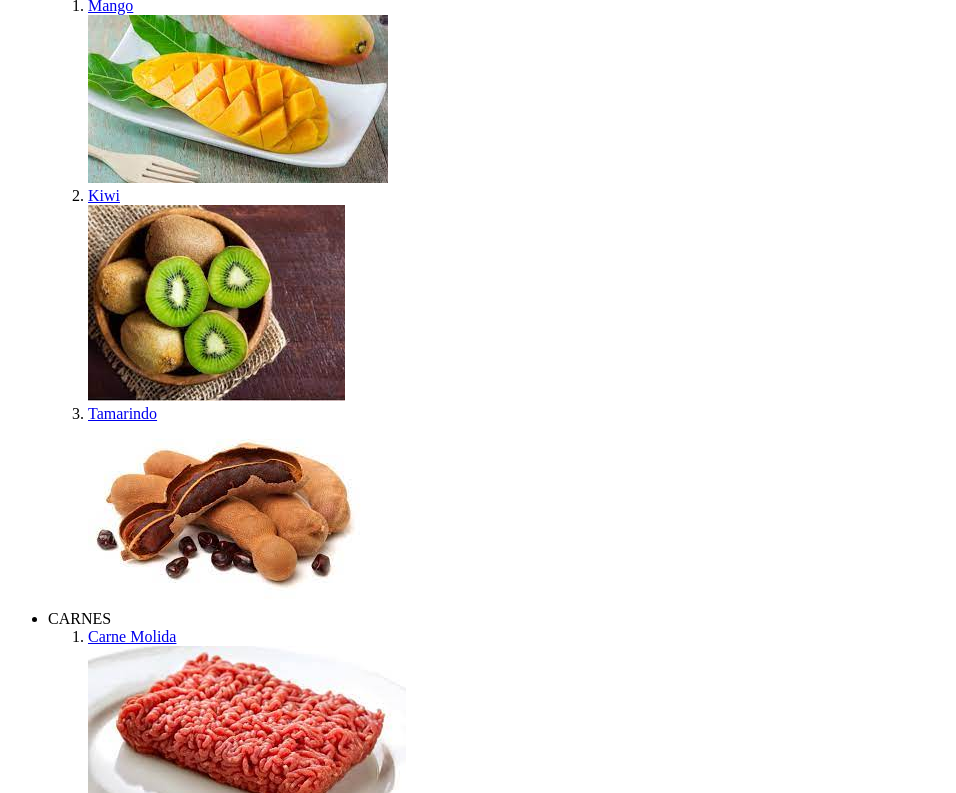
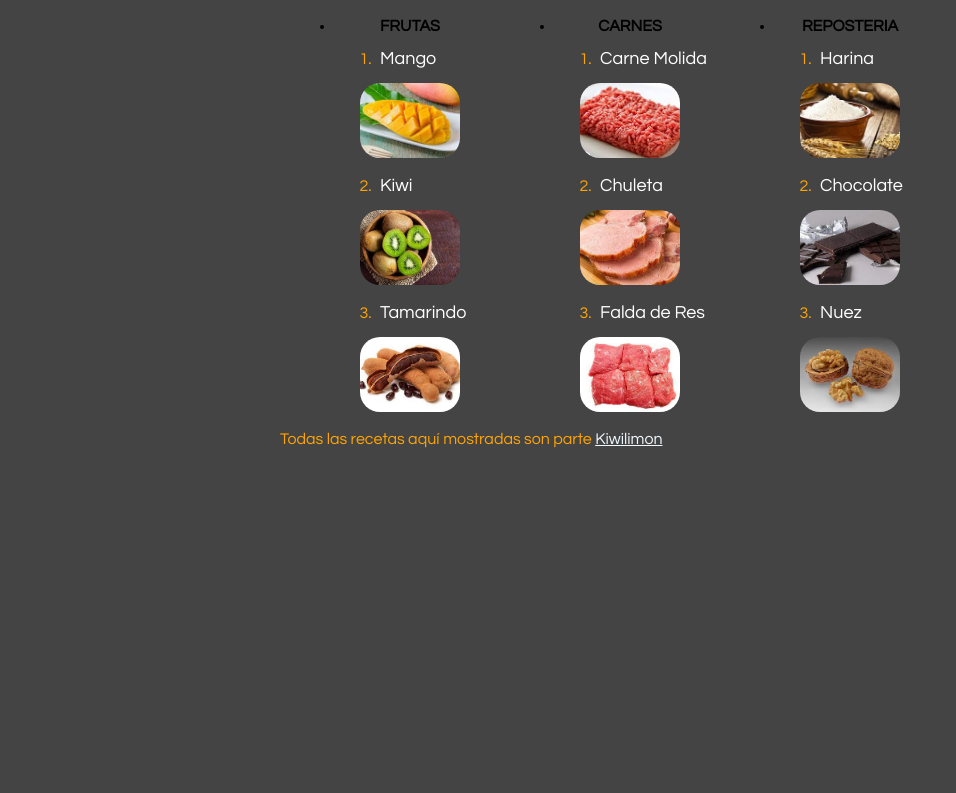
Before and after one commit to brancori/edweb, a plain HTML site: page cur_hc/index.html in a window 1280 px wide. Shown: the part 89-882 px from the top of the page, without its empty margins (0-956 px from the left). After the commit the page ends 800 px from the top, so only its background shows below. Drawn offline with Linux system fonts and the light colour scheme.

Commit message:
se corrige el lugar de la hoja de stylos

```diff
--- a/cur_hc/index.html
+++ b/cur_hc/index.html
@@ -5,7 +5,7 @@
     <meta http-equiv="X-UA-Compatible" content="IE=edge">
     <meta name="viewport" content="width=device-width, initial-scale=1.0">
     <title>Document</title>
-    <link rel="stylesheet" href="./css/style.css">
+    <link rel="stylesheet" href="./css/styles.css">
     </head>
 <body>
 
```
Also changed, not shown: cur_hc/css/style.css (deleted), cur_hc/css/styles.css (renamed from cur_hc/styles.css).
